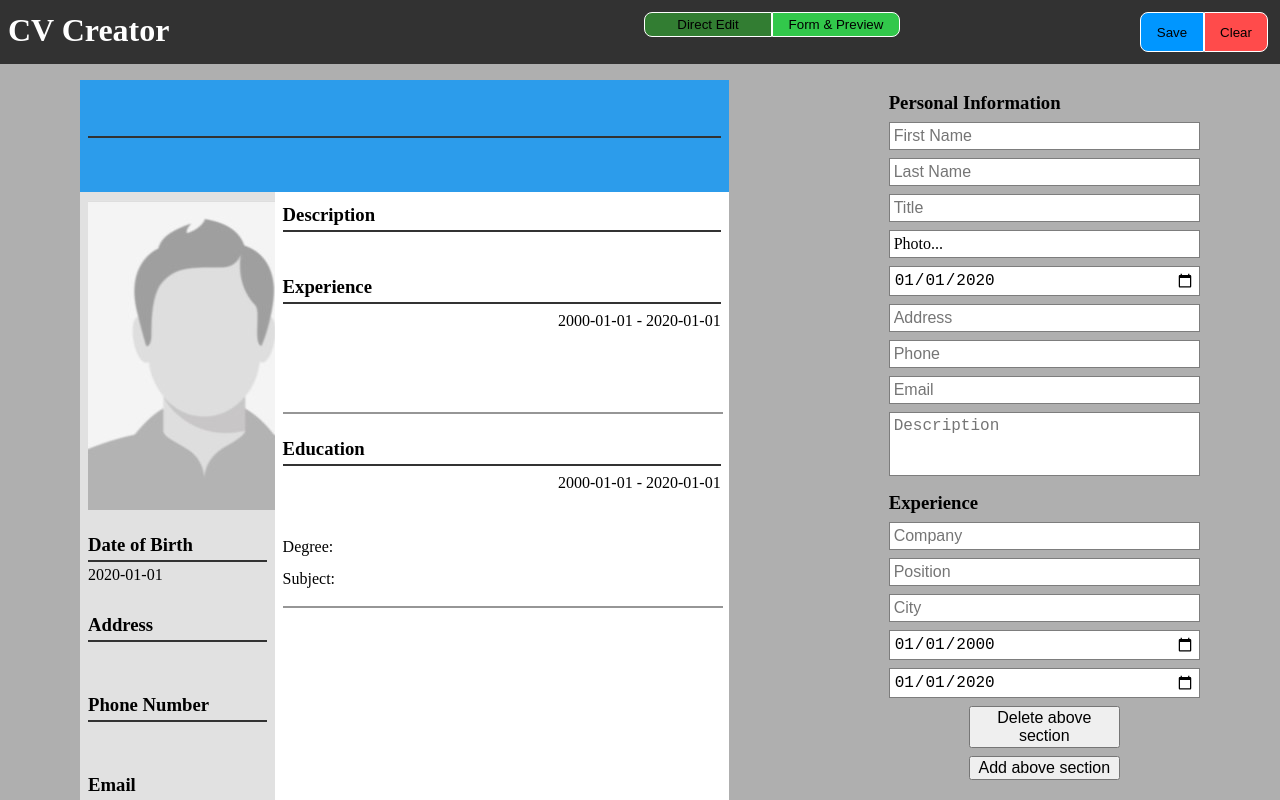
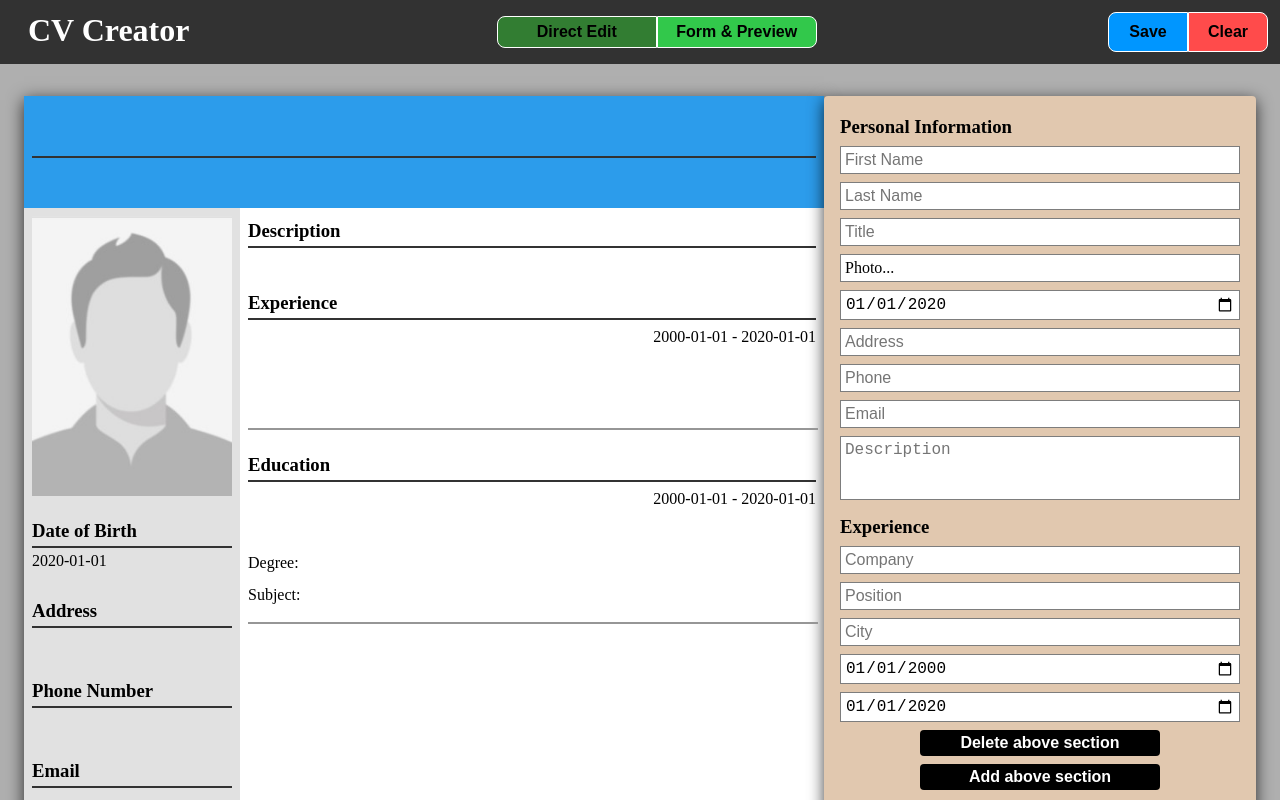
Before and after one commit to gizinski-jacek/cv-project-react, a React (Create React App) app: page / in a window 1280 px wide. Both pictures are taken after a click on the button "Form & Preview". Shown: the top 800 px of the page. Built offline with nearby package versions, Linux system fonts and the light colour scheme.

Commit message:
Changing inputMode buttons styling. A bit of layout change. Photo size. Hover styling of buttons. Other minor fixes.

```diff
--- a/src/App.css
+++ b/src/App.css
@@ -32,21 +32,25 @@ body {
 .inputMode {
 	display: flex;
 	justify-content: center;
-	position: absolute;
-	left: 50%;
-	padding: 0.25rem;
-}
-
-.inputMode div {
-	position: relative;
-	left: -50%;
+	padding: 0.5rem;
 }
 
 .inputMode button {
 	border: 1px solid rgb(255, 255, 255);
 	background-color: rgb(50, 125, 50);
-	width: 8rem;
+	width: 10rem;
 	padding: 0.25rem 0.5rem;
+	font-size: 1rem;
+	font-weight: 600;
+}
+
+.inputMode button:hover {
+	border: 1px solid rgb(255, 255, 255);
+	background-color: rgb(50, 150, 50);
+	width: 10rem;
+	padding: 0.25rem 0.5rem;
+	font-size: 1rem;
+	font-weight: 600;
 }
 
 #direct {
@@ -69,8 +73,10 @@ body {
 
 .CVcontrols button {
 	border: 1px solid rgb(255, 255, 255);
-	width: 4rem;
+	width: 5rem;
 	padding: 0 0.5rem;
+	font-size: 1rem;
+	font-weight: 600;
 }
 
 #save {
@@ -78,12 +84,24 @@ body {
 	border-radius: 0.5rem 0 0 0.5rem;
 }
 
+#save:hover {
+	background-color: rgb(0, 175, 255);
+}
+
 #clear {
 	background-color: rgb(255, 75, 75);
 	border-radius: 0 0.5rem 0.5rem 0;
 }
 
-h1,
+#clear:hover {
+	background-color: rgb(255, 100, 100);
+}
+
+h1 {
+	margin: 0 1rem;
+	padding: 0.25rem;
+}
+
 h2,
 h3,
 h4,
@@ -98,19 +116,24 @@ h5 {
 .formPreviewCV {
 	width: 100%;
 	display: flex;
-	justify-content: space-evenly;
+	justify-content: space-between;
+	padding: 2rem;
 }
 
 .previewCV,
 .formCV {
-	margin: 1rem 5rem;
 	display: flex;
 	flex-direction: column;
 	align-items: center;
+	margin: 0 auto;
+	box-shadow: 0 0.25rem 1rem rgba(0, 0, 0, 0.75);
 }
 
 .formCV {
-	width: 30%;
+	border-radius: 0.25rem;
+	background-color: rgb(225, 200, 175);
+	padding: 0.5rem 1rem;
+	width: 25rem;
 }
 
 section {
@@ -178,7 +201,6 @@ p {
 }
 
 .leftPanelCV {
-	width: 30%;
 	background-color: rgb(225, 225, 225);
 }
 
@@ -187,7 +209,7 @@ p {
 }
 
 .rightPanelCV {
-	width: 70%;
+	width: 75%;
 	background-color: rgb(255, 255, 255);
 }
 
@@ -200,10 +222,21 @@ form div {
 	justify-content: space-between;
 }
 
-form button,
-section button {
+.addBtn,
+.deleteBtn {
 	font-size: 1rem;
 	margin: 0.25rem 5rem;
+	background-color: rgb(0, 0, 0);
+	border: none;
+	border-radius: 0.25rem;
+	color: rgb(255, 255, 255);
+	font-weight: 600;
+	padding: 0.25rem;
+}
+
+.addBtn:hover,
+.deleteBtn:hover {
+	background-color: rgba(0, 0, 0, 0.75);
 }
 
 .item {
@@ -249,3 +282,8 @@ span.date {
 	border: 1px solid rgb(50, 50, 50);
 	margin: 0.25rem 0;
 }
+
+img {
+	width: 200px;
+	height: 280px;
+}
```
